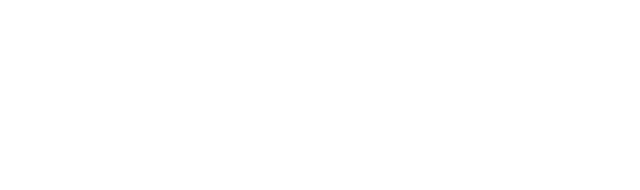
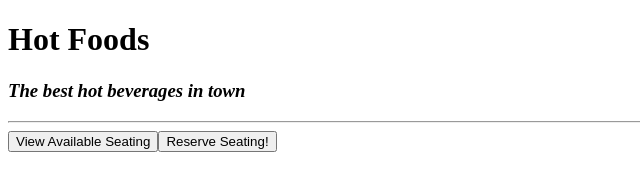
Before and after one commit to NicoP93/HotRestuarant2.0, a website: page index.html in a window 1280 px wide. Shown: the whole page, without its empty margins (0-640 px from the left). Drawn offline with Linux system fonts and the light colour scheme.

Commit message:
Added text, reserve button and view table button

```diff
--- a/index.html
+++ b/index.html
@@ -7,6 +7,12 @@
     <title>Hot Restaurant - Home</title>
 </head>
 <body>
+    <div class="main-block">
+        <h1>Hot Foods</h1>
+        <h3><em>The best hot beverages in town</em></h3>
+        <hr>
+        <span><button id = "view-tables">View Available Seating</button><button id = "reserve-seats">Reserve Seating!</button></span>
+    </div>
 
 </body>
 </html>
```
